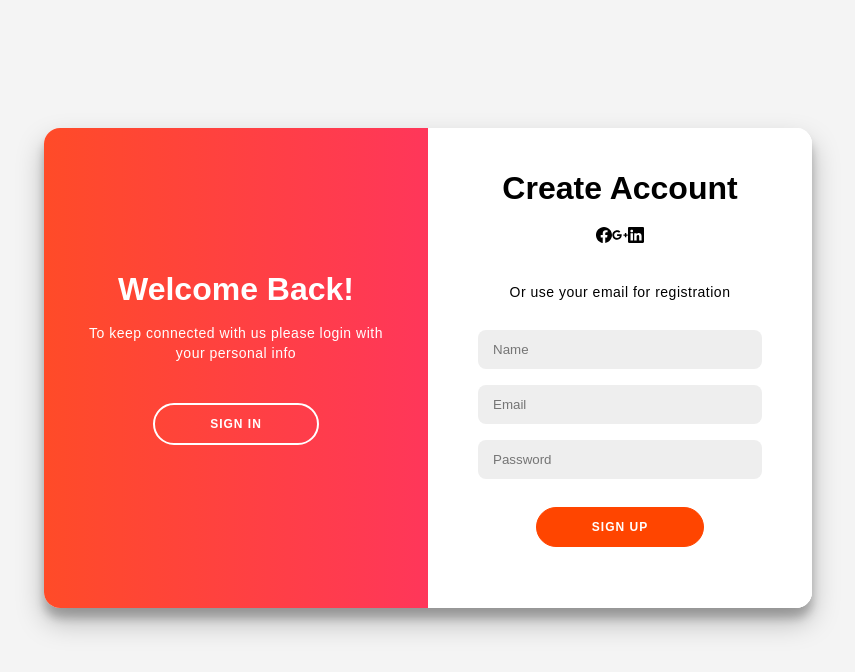
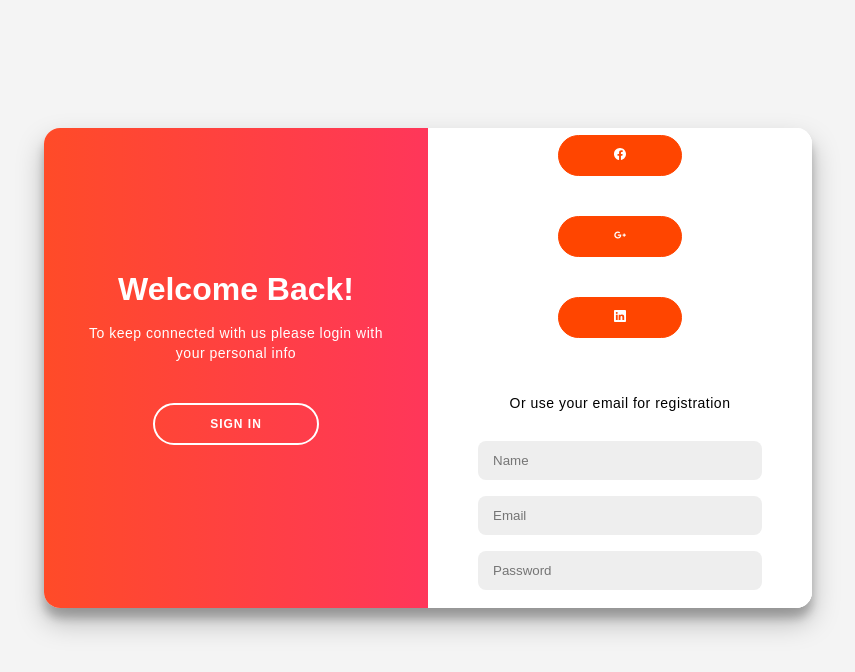
Before and after one commit to arghyadeep-b/Sliding-Sign-In, a React (Create React App) app: page / in a window 1280 px wide. Both pictures are taken after a click on the button "SIGN UP". Shown: the top 672 px of the page, without its empty margins (212-1067 px from the left). Built offline with nearby package versions, Linux system fonts and the light colour scheme; a web font is replaced by a local one.

Commit message:
social auth

```diff
--- a/src/App.css
+++ b/src/App.css
@@ -223,18 +223,19 @@ button :active {
     opacity: 1;
     z-index: 50;
   }
+
   .overlay-container {
     left: 0;
     top: 50%;
     width: 100%;
   }
+
   .overlay-left,
   .overlay-right {
     height: 50%;
     width: 100%;
     transform: translateY(0);
   }
-
 
 
   .overlay {
--- a/src/App.js
+++ b/src/App.js
@@ -6,6 +6,9 @@ import { FaGooglePlusG } from "react-icons/fa";
 function App() {
   const [isActive, setIsActive] = useState(false);
 
+  const handleFacebook = () => {};
+  const handelGoogle = () => {};
+  const handleLinkedIn = () => {};
   return (
     <div
       className={`container ${isActive ? "right-panel-active" : ""}`}
@@ -16,9 +19,15 @@ function App() {
           <h1>Create Account</h1>
           <div className="social-container">
             {/* <!-- Social handles icons --> */}
+            <button onClick={handleFacebook}>
               <BsFacebook />
+            </button>
+            <button onClick={handelGoogle}>
               <FaGooglePlusG />
+            </button>
+            <button onClick={handleLinkedIn}>
               <BsLinkedin />
+            </button>
             {/* <a href="#" className="social"><i className="fab fa-facebook-f"></i></a>
 
               <a href="#" className="social"><i className="fab fa-google-plus-g"></i></a>
@@ -41,9 +50,15 @@ function App() {
           <h1>Sign In</h1>
           <div className="social-container">
             {/* <!-- Social handles icons --> */}
+            <button onClick={handelGoogle}>
               <BsFacebook />
+            </button>
+            <button onClick={handelGoogle}>
               <FaGooglePlusG />
+            </button>
+            <button onClick={handleLinkedIn}>
               <BsLinkedin />
+            </button>
             {/* <a href="#" className="social"><i className="fab fa-facebook-f"></i></a>
               <a href="#" className="social"><i className="fab fa-google-plus-g"></i></a>
               <a href="#" className="social"><i className="fab fa-linkedin-in"></i></a> */}
```
Lines whose indentation alone changed are shown as unchanged.
